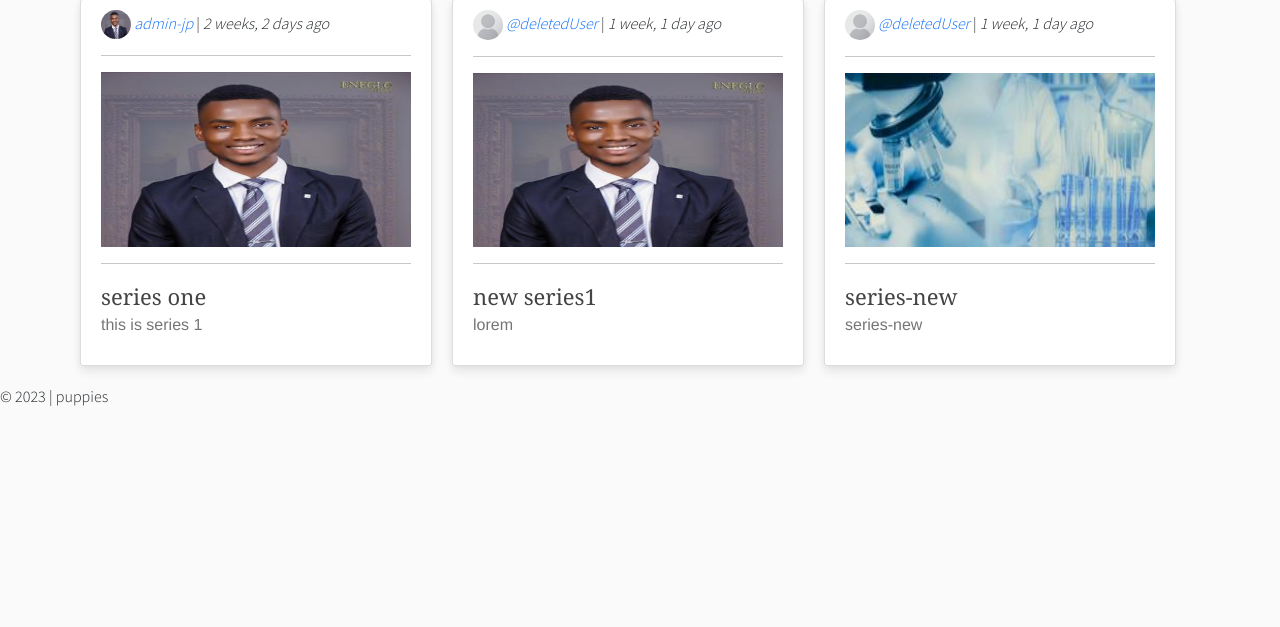
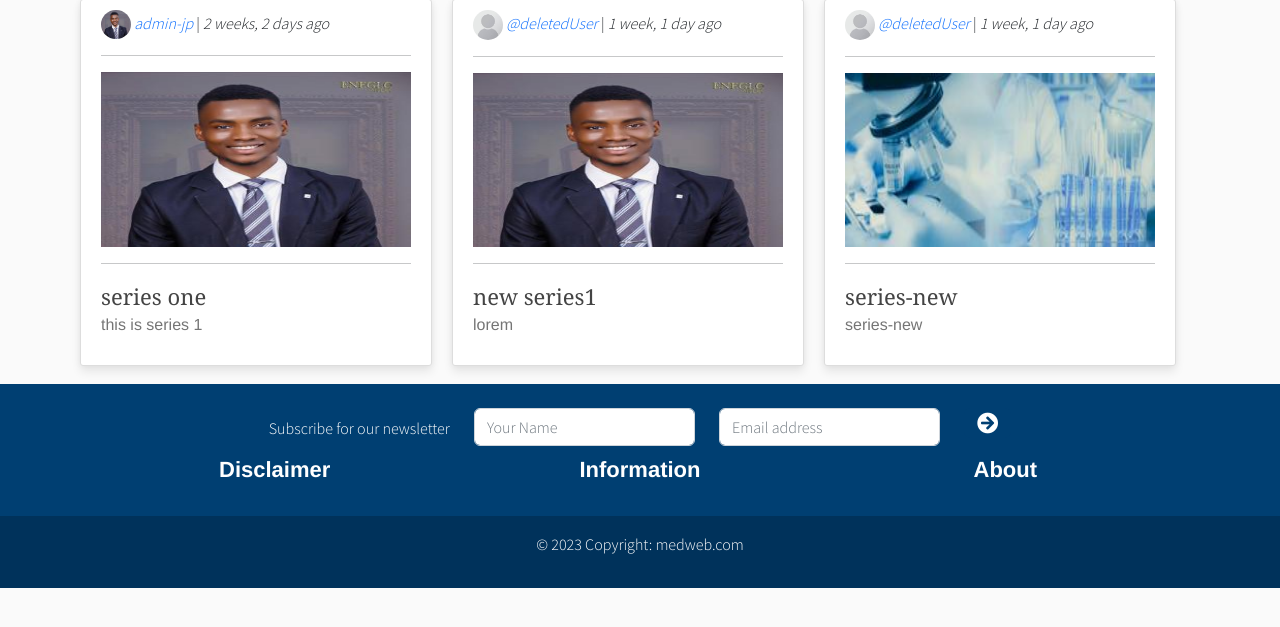
Before and after one commit to johnpauljpc/medblog, a Django app: page / in a window 1280 px wide. Shown: the part 62-689 px from the top of the page. Run offline with Django 4.2, Linux system fonts and the light colour scheme; data comes from the database, SQL or seed files in the repository; both versions use the stored data as it was after the commit; parts of the project's set-up code (start-up, migrations or seed data) failed here and were passed over.

Commit message:
subscribers

```diff
--- a/core/admin.py
+++ b/core/admin.py
@@ -1,5 +1,5 @@
 from django.contrib import admin
-from .models import Article, articleSeries
+from .models import Article, articleSeries, subscriberedUsers
 
 
 class seriesModel(admin.ModelAdmin):
@@ -25,3 +25,4 @@ class articleModel(admin.ModelAdmin):
 # admin.site.register(Author)
 admin.site.register(articleSeries, seriesModel)
 admin.site.register(Article, articleModel)
+admin.site.register(subscriberedUsers)
--- a/core/models.py
+++ b/core/models.py
@@ -65,3 +65,14 @@ class Article(models.Model):
 
     def get_absolute_url(self):
 	    return reverse('article', kwargs={'series':self.series.slug, 'article':self.article_slug})
+
+
+
+class subscriberedUsers(models.Model):
+    name = models.CharField(max_length=223)
+    email = models.EmailField(unique=True, max_length=100)
+    created_date = models.DateTimeField('Date Created', default=timezone.now)
+
+
+    def __str__(self):
+        return f'{self.name}: {self.email}'
--- a/core/templates/core/base.html
+++ b/core/templates/core/base.html
@@ -35,7 +35,7 @@
 </div>
 </div>
 </main>
-<footer class="footer">&copy; 2023 | puppies</footer>
+{% include 'core/partials/footer.html'%}
 
 <script>
 
--- /dev/null
+++ b/core/templates/core/partials/footer.html
@@ -0,0 +1,52 @@
+<footer class="footer-color text-center footer-text">
+    <div class="container p-4">
+        {% if not user.is_authenticated %}
+            <section class="">
+                <form action="{% url 'subscribe' %}" method="post">
+                    <div class="row d-flex justify-content-center">
+                    {% csrf_token %}
+
+                        <div class="col-auto">
+                            <p class="pt-2">Subscribe for our newsletter</p>
+                        </div>
+
+                        <div class="col-auto">
+                            <input id="name" name="name" class="form-control" placeholder="Your Name"/>
+                        </div>
+
+                        <div class="col-auto">
+                            <input id="email" name="email" type="email" class="form-control" placeholder="Email address"/>
+                        </div>
+
+                        <div class="col-auto">
+                            <button type="submit" class="btn btncolor">
+                                <i class="fa fa-arrow-circle-right fa-lg"></i>
+                            </button>
+                        </div>
+                    </div>
+                </form>
+            </section>
+        {% endif %}
+        <div class="row mobiledevice">
+            <div class="col-lg-4 col-md-4 col-sm-4 text-left">
+                <a href="/">
+                    <h4>Disclaimer</h4>
+                </a>
+            </div>
+            <div class="col-lg-4 col-md-4 col-sm-4 text-left">
+                <h4>Information</h4>
+            </div>
+            <div class="col-lg-4 col-md-4 col-sm-4 text-left">
+                <a href="/">
+                    <h4>About</h4>
+                </a>
+            </div>
+        </div>
+
+    </div>
+    <div class="text-center p-3" style="background-color: rgba(0, 0, 0, 0.2);">
+        <p>© {% now "Y" %} Copyright:
+            <a href="#">medweb.com</a>
+        </p>
+    </div>
+</footer>
--- a/core/urls.py
+++ b/core/urls.py
@@ -1,12 +1,13 @@
 from django.urls import path
 from .views import (index, series, article,create_article, create_series, update_article, update_series,
-                    delete_article, delete_series, upload_image)
+                    delete_article, delete_series, subscribe)
 from django.views.decorators.csrf import csrf_exempt
 
 urlpatterns = [
     path('', index, name="index"),
     path('new-article/', create_article, name='new-article'),
     path('new-series/', create_series, name='new-series'),
+    path('subscribe', subscribe, name='subscribe'),
 
     path('update/<str:series>/<str:article_slug>/', update_article, name='update-article'),
     path('delete/<series>/<article>/', delete_article, name="delete-article"),
@@ -16,7 +17,7 @@ urlpatterns = [
     path('delete/<slug>/', delete_series, name="delete-series"),
     path('<str:series>/', series, name="series"),
     path("<str:series>/<str:article>/", article, name="article"),
-    path('<series>/<article>/upload_image', csrf_exempt(upload_image), name="upload_image"),
+    # path('<series>/<article>/upload_image', csrf_exempt(upload_image), name="upload_image"),
 
 
 
--- a/core/views.py
+++ b/core/views.py
@@ -1,12 +1,15 @@
 from django.shortcuts import render, redirect
 from django.http import HttpResponse
-from .models import Article, articleSeries
+from .models import Article, articleSeries, subscriberedUsers
 from .forms import articleForm, seriesForm, SeriesUpdateForm, ArticleUpdateForm
 from django.contrib import messages
 from django.contrib.auth.decorators import user_passes_test
 from .decorators import check_if_user_is_superuser
 from django.contrib.auth.decorators import login_required
 from django.views.decorators.csrf import csrf_exempt
+from django.core.validators import validate_email
+from django.core.exceptions import ValidationError
+from django.contrib.auth import get_user_model
 # Create your views here.
 
 
@@ -152,3 +155,40 @@ def delete_article(request,series, article):
                 "type": "Article"
                 }
             )
+
+
+def subscribe(request):
+    if request.method == 'POST':
+        return redirect('/')
+
+
+def subscribe(request):
+    if request.method == 'POST':
+        name = request.POST.get('name', None)
+        email = request.POST.get('email', None)
+
+        if not name or not email:
+            messages.error(request, "You must type legit name and email to subscribe to a Newsletter")
+            return redirect("/")
+
+        if get_user_model().objects.filter(email=email).first():
+            messages.error(request, f"Found registered user with associated {email} email. You must login to subscribe or unsubscribe.")
+            return redirect(request.META.get("HTTP_REFERER", "/"))
+
+        subscribe_user = subscriberedUsers.objects.filter(email=email).first()
+        if subscribe_user:
+            messages.error(request, f"{email} email address is already subscriber.")
+            return redirect(request.META.get("HTTP_REFERER", "/"))
+
+        try:
+            validate_email(email)
+        except ValidationError as e:
+            messages.error(request, e.messages[0])
+            return redirect("/")
+
+        subscribe_model_instance = subscriberedUsers()
+        subscribe_model_instance.name = name
+        subscribe_model_instance.email = email
+        subscribe_model_instance.save()
+        messages.success(request, f'{email} email was successfully subscribed to our newsletter!')
+        return redirect(request.META.get("HTTP_REFERER", "/"))
--- a/static/css/style.css
+++ b/static/css/style.css
@@ -211,3 +211,30 @@ a{
   width: 100%;
   height: 100%;
 }
+
+
+/* Footer Styles */
+
+.site-footer .navbar-nav .nav-link {
+  color: var(--brightText);
+}
+
+.site-footer .navbar-nav .nav-link:hover {
+  color: #ffffff;
+}
+
+.site-footer .navbar-nav .nav-link.active {
+  font-weight: 500;
+}
+
+.footer-text h4, .footer-text p, .footer-text a {
+  color: var(--brightText);
+}
+
+.footer-text a:hover {
+  color: #ffffff;
+}
+
+footer{
+  bottom: 0 !important;
+}
```
Also changed, not shown: core/migrations/0011_subscriberedusers.py (added), db.sqlite3.
